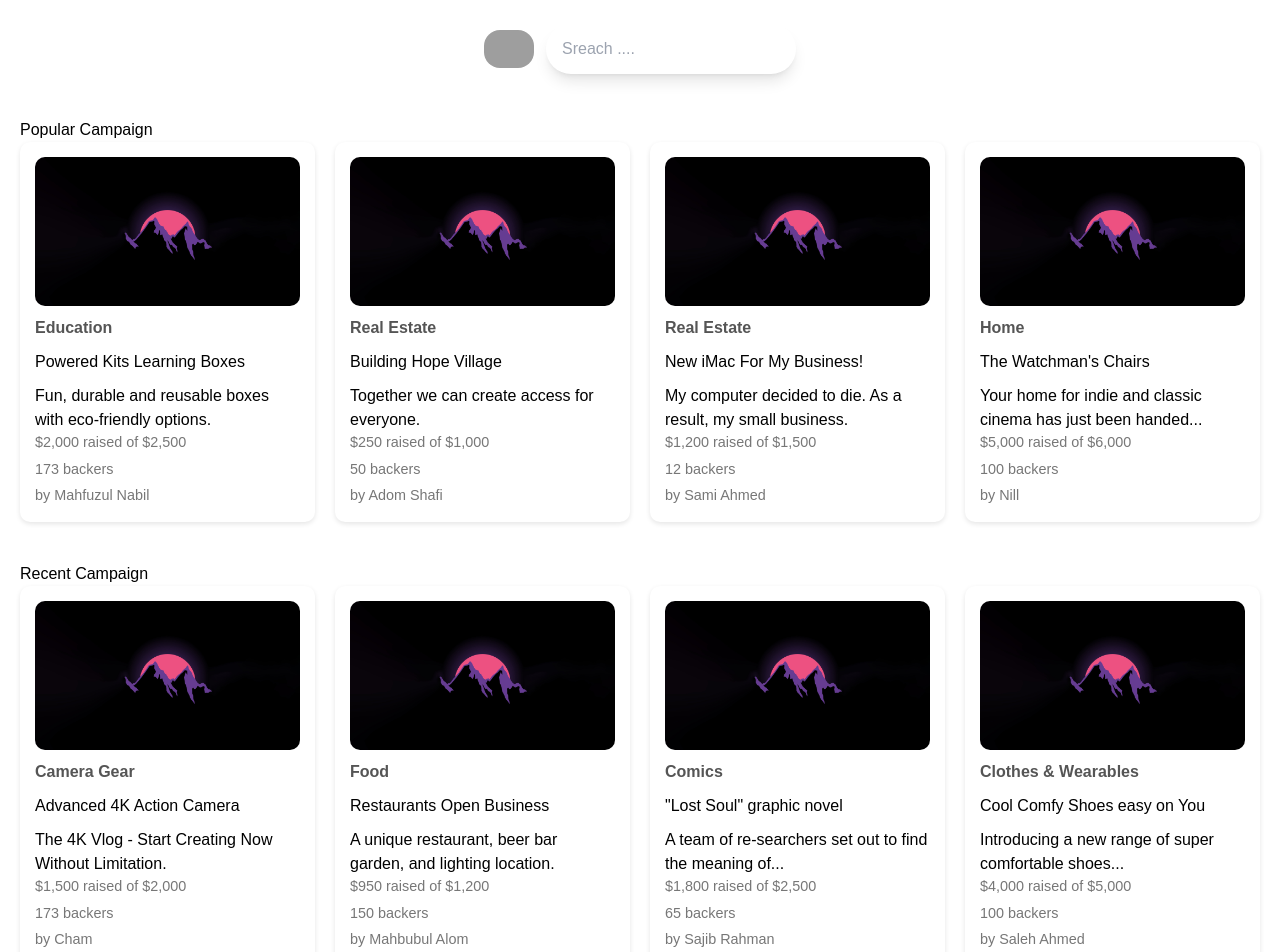
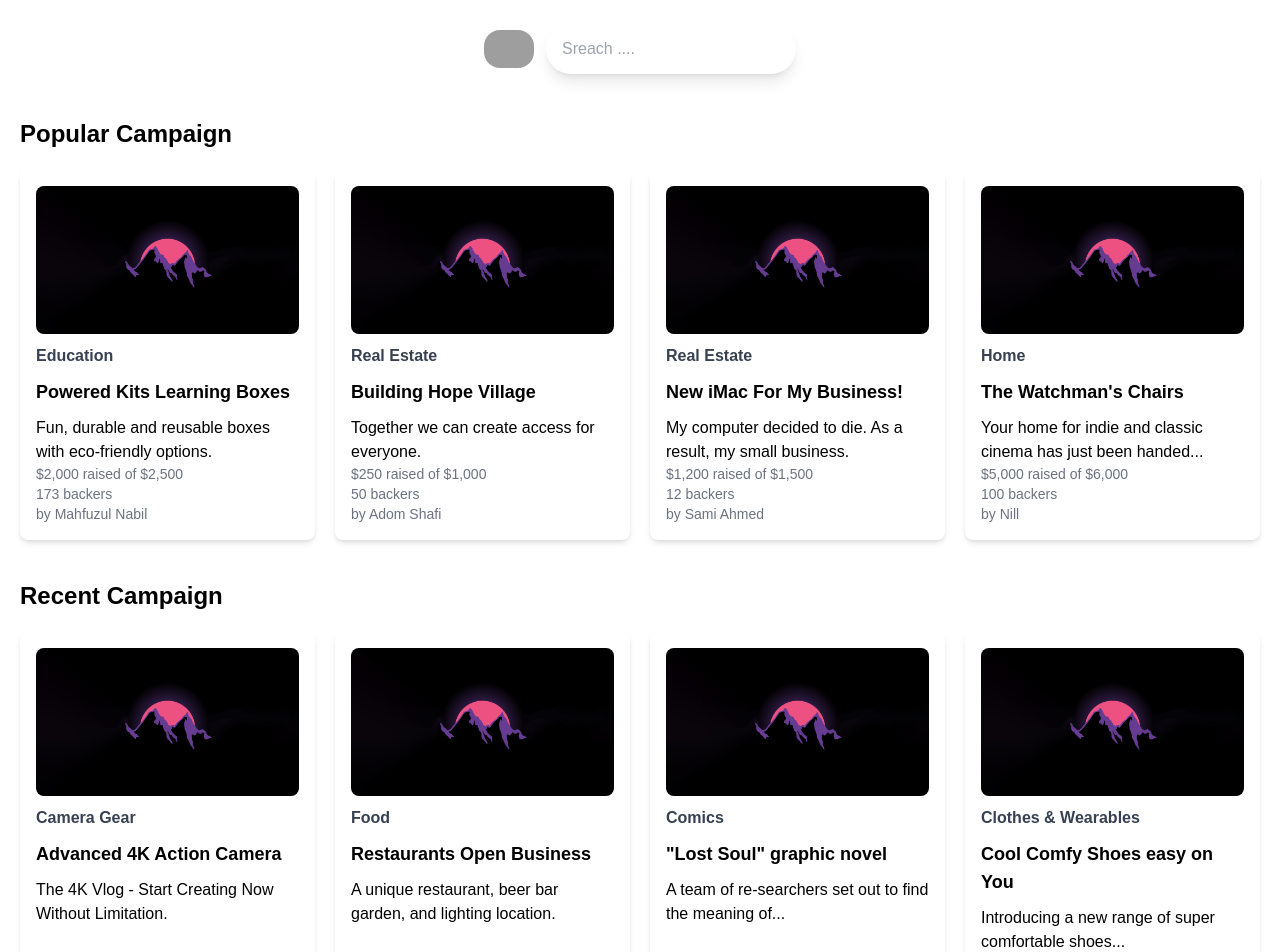
Before and after one commit to Truong62/THAH, a React (Create React App) app: page / in a window 1280 px wide. Shown: the top 952 px of the page. Built offline with nearby package versions, Linux system fonts and the light colour scheme; grey boxes are pictures that could not be loaded.

Commit message:
update by hiep

```diff
--- a/src/components/Card/Card.css
+++ /dev/null
@@ -1,86 +0,0 @@
-.campaign-container {
-  padding: 20px;
-}
-
-.campaign-grid {
-  display: grid;
-  gap: 20px;
-  margin-bottom: 40px;
-}
-
-.campaign-card {
-  background: #fff;
-  border-radius: 10px;
-  padding: 15px;
-  box-shadow: 0 2px 5px rgba(0, 0, 0, 0.1);
-  transition: transform 0.3s ease;
-  display: flex;
-  flex-direction: column;
-  justify-content: space-between;
-  height: 100%;
-}
-
-.campaign-image {
-  width: 100%;
-  height: auto;
-  max-height: 200px; /* Ensures the image doesn't stretch the card */
-  border-radius: 10px;
-  object-fit: cover; /* Ensures the image maintains its aspect ratio */
-}
-
-.campaign-content {
-  display: flex;
-  flex-direction: column;
-  gap: 10px;
-  margin-top: 10px;
-  flex-grow: 1;
-}
-
-.campaign-category {
-  font-weight: bold;
-  color: #555;
-}
-
-.campaign-footer {
-  display: flex;
-  flex-direction: column;
-  gap: 5px;
-  font-size: 0.9em;
-  color: #777;
-}
-
-.campaign-card:hover {
-  transform: translateY(-5px);
-}
-
-/* Grid layout for popular campaigns */
-.popular-campaigns {
-  grid-template-columns: repeat(4, 1fr);
-}
-
-/* Grid layout for recent campaigns */
-.recent-campaigns {
-  grid-template-columns: repeat(4, 1fr);
-}
-
-/* Responsive styles */
-@media (max-width: 1200px) {
-  .popular-campaigns,
-  .recent-campaigns {
-    grid-template-columns: repeat(3, 1fr);
-  }
-}
-
-@media (max-width: 992px) {
-  .popular-campaigns,
-  .recent-campaigns {
-    grid-template-columns: repeat(2, 1fr);
-  }
-}
-
-@media (max-width: 768px) {
-  .popular-campaigns,
-  .recent-campaigns {
-    grid-template-columns: 1fr;
-  }
-}
--- a/src/components/Card/Card.js
+++ b/src/components/Card/Card.js
@@ -1,58 +1,57 @@
 import React from 'react';
-import './Card.css';
 
 const CampaignGrid = () => {
   return (
-    <div className="campaign-container">
-      <h2>Popular Campaign</h2>
-      <div className="campaign-grid popular-campaigns">
-        <div className="campaign-card featured">
-          <img src='../../images/wallpaperflare.com_wallpaper.jpg' alt="Campaign" className="campaign-image" />
-          <div className="campaign-content">
-            <span className="campaign-category">Education</span>
-            <h4>Powered Kits Learning Boxes</h4>
+    <div className="p-5">
+      <h2 className="text-2xl font-bold mb-5">Popular Campaign</h2>
+      <div className="grid gap-5 mb-10 grid-cols-1 md:grid-cols-2 lg:grid-cols-3 xl:grid-cols-4">
+        <div className="bg-white rounded-lg p-4 shadow-md transition-transform duration-300 ease-in-out flex flex-col justify-between h-full hover:translate-y-[-5px]">
+          <img src='../../images/wallpaperflare.com_wallpaper.jpg' alt="Campaign" className="w-full h-auto max-h-52 rounded-lg object-cover" />
+          <div className="flex flex-col gap-2.5 mt-2.5 flex-grow">
+            <span className="font-bold text-gray-700">Education</span>
+            <h4 className="text-lg font-semibold">Powered Kits Learning Boxes</h4>
             <p>Fun, durable and reusable boxes with eco-friendly options.</p>
           </div>
-          <div className="campaign-footer">
+          <div className="flex flex-col gap-1.25 text-sm text-gray-500">
             <span>$2,000 raised of $2,500</span>
             <span>173 backers</span>
             <span>by Mahfuzul Nabil</span>
           </div>
         </div>
-        <div className="campaign-card">
-          <img src="../../images/wallpaperflare.com_wallpaper.jpg" alt="Campaign" className="campaign-image" />
-          <div className="campaign-content">
-            <span className="campaign-category">Real Estate</span>
-            <h4>Building Hope Village</h4>
+        <div className="bg-white rounded-lg p-4 shadow-md transition-transform duration-300 ease-in-out flex flex-col justify-between h-full hover:translate-y-[-5px]">
+          <img src='../../images/wallpaperflare.com_wallpaper.jpg' alt="Campaign" className="w-full h-auto max-h-52 rounded-lg object-cover" />
+          <div className="flex flex-col gap-2.5 mt-2.5 flex-grow">
+            <span className="font-bold text-gray-700">Real Estate</span>
+            <h4 className="text-lg font-semibold">Building Hope Village</h4>
             <p>Together we can create access for everyone.</p>
           </div>
-          <div className="campaign-footer">
+          <div className="flex flex-col gap-1.25 text-sm text-gray-500">
             <span>$250 raised of $1,000</span>
             <span>50 backers</span>
             <span>by Adom Shafi</span>
           </div>
         </div>
-        <div className="campaign-card">
-          <img src="../../images/wallpaperflare.com_wallpaper.jpg" alt="Campaign" className="campaign-image" />
-          <div className="campaign-content">
-            <span className="campaign-category">Real Estate</span>
-            <h4>New iMac For My Business!</h4>
+        <div className="bg-white rounded-lg p-4 shadow-md transition-transform duration-300 ease-in-out flex flex-col justify-between h-full hover:translate-y-[-5px]">
+          <img src='../../images/wallpaperflare.com_wallpaper.jpg' alt="Campaign" className="w-full h-auto max-h-52 rounded-lg object-cover" />
+          <div className="flex flex-col gap-2.5 mt-2.5 flex-grow">
+            <span className="font-bold text-gray-700">Real Estate</span>
+            <h4 className="text-lg font-semibold">New iMac For My Business!</h4>
             <p>My computer decided to die. As a result, my small business.</p>
           </div>
-          <div className="campaign-footer">
+          <div className="flex flex-col gap-1.25 text-sm text-gray-500">
             <span>$1,200 raised of $1,500</span>
             <span>12 backers</span>
             <span>by Sami Ahmed</span>
           </div>
         </div>
-        <div className="campaign-card">
-          <img src="../../images/wallpaperflare.com_wallpaper.jpg" alt="Campaign" className="campaign-image" />
-          <div className="campaign-content">
-            <span className="campaign-category">Home</span>
-            <h4>The Watchman's Chairs</h4>
+        <div className="bg-white rounded-lg p-4 shadow-md transition-transform duration-300 ease-in-out flex flex-col justify-between h-full hover:translate-y-[-5px]">
+          <img src='../../images/wallpaperflare.com_wallpaper.jpg' alt="Campaign" className="w-full h-auto max-h-52 rounded-lg object-cover" />
+          <div className="flex flex-col gap-2.5 mt-2.5 flex-grow">
+            <span className="font-bold text-gray-700">Home</span>
+            <h4 className="text-lg font-semibold">The Watchman's Chairs</h4>
             <p>Your home for indie and classic cinema has just been handed...</p>
           </div>
-          <div className="campaign-footer">
+          <div className="flex flex-col gap-1.25 text-sm text-gray-500">
             <span>$5,000 raised of $6,000</span>
             <span>100 backers</span>
             <span>by Nill</span>
@@ -60,55 +59,55 @@ const CampaignGrid = () => {
         </div>
       </div>
 
-      <h2>Recent Campaign</h2>
-      <div className="campaign-grid recent-campaigns">
-        <div className="campaign-card">
-          <img src="../../images/wallpaperflare.com_wallpaper.jpg" alt="Campaign" className="campaign-image" />
-          <div className="campaign-content">
-            <span className="campaign-category">Camera Gear</span>
-            <h4>Advanced 4K Action Camera</h4>
+      <h2 className="text-2xl font-bold mb-5">Recent Campaign</h2>
+      <div className="grid gap-5 mb-10 grid-cols-1 md:grid-cols-2 lg:grid-cols-3 xl:grid-cols-4">
+        <div className="bg-white rounded-lg p-4 shadow-md transition-transform duration-300 ease-in-out flex flex-col justify-between h-full hover:translate-y-[-5px]">
+          <img src='../../images/wallpaperflare.com_wallpaper.jpg' alt="Campaign" className="w-full h-auto max-h-52 rounded-lg object-cover" />
+          <div className="flex flex-col gap-2.5 mt-2.5 flex-grow">
+            <span className="font-bold text-gray-700">Camera Gear</span>
+            <h4 className="text-lg font-semibold">Advanced 4K Action Camera</h4>
             <p>The 4K Vlog - Start Creating Now Without Limitation.</p>
           </div>
-          <div className="campaign-footer">
+          <div className="flex flex-col gap-1.25 text-sm text-gray-500">
             <span>$1,500 raised of $2,000</span>
             <span>173 backers</span>
             <span>by Cham</span>
           </div>
         </div>
-        <div className="campaign-card">
-          <img src="../../images/wallpaperflare.com_wallpaper.jpg" alt="Campaign" className="campaign-image" />
-          <div className="campaign-content">
-            <span className="campaign-category">Food</span>
-            <h4>Restaurants Open Business</h4>
+        <div className="bg-white rounded-lg p-4 shadow-md transition-transform duration-300 ease-in-out flex flex-col justify-between h-full hover:translate-y-[-5px]">
+          <img src='../../images/wallpaperflare.com_wallpaper.jpg' alt="Campaign" className="w-full h-auto max-h-52 rounded-lg object-cover" />
+          <div className="flex flex-col gap-2.5 mt-2.5 flex-grow">
+            <span className="font-bold text-gray-700">Food</span>
+            <h4 className="text-lg font-semibold">Restaurants Open Business</h4>
             <p>A unique restaurant, beer bar garden, and lighting location.</p>
           </div>
-          <div className="campaign-footer">
+          <div className="flex flex-col gap-1.25 text-sm text-gray-500">
             <span>$950 raised of $1,200</span>
             <span>150 backers</span>
             <span>by Mahbubul Alom</span>
           </div>
         </div>
-        <div className="campaign-card">
-          <img src="../../images/wallpaperflare.com_wallpaper.jpg" alt="Campaign" className="campaign-image" />
-          <div className="campaign-content">
-            <span className="campaign-category">Comics</span>
-            <h4>"Lost Soul" graphic novel</h4>
+        <div className="bg-white rounded-lg p-4 shadow-md transition-transform duration-300 ease-in-out flex flex-col justify-between h-full hover:translate-y-[-5px]">
+          <img src='../../images/wallpaperflare.com_wallpaper.jpg' alt="Campaign" className="w-full h-auto max-h-52 rounded-lg object-cover" />
+          <div className="flex flex-col gap-2.5 mt-2.5 flex-grow">
+            <span className="font-bold text-gray-700">Comics</span>
+            <h4 className="text-lg font-semibold">"Lost Soul" graphic novel</h4>
             <p>A team of re-searchers set out to find the meaning of...</p>
           </div>
-          <div className="campaign-footer">
+          <div className="flex flex-col gap-1.25 text-sm text-gray-500">
             <span>$1,800 raised of $2,500</span>
             <span>65 backers</span>
             <span>by Sajib Rahman</span>
           </div>
         </div>
-        <div className="campaign-card">
-          <img src="../../images/wallpaperflare.com_wallpaper.jpg" alt="Campaign" className="campaign-image" />
-          <div className="campaign-content">
-            <span className="campaign-category">Clothes & Wearables</span>
-            <h4>Cool Comfy Shoes easy on You</h4>
+        <div className="bg-white rounded-lg p-4 shadow-md transition-transform duration-300 ease-in-out flex flex-col justify-between h-full hover:translate-y-[-5px]">
+          <img src='../../images/wallpaperflare.com_wallpaper.jpg' alt="Campaign" className="w-full h-auto max-h-52 rounded-lg object-cover" />
+          <div className="flex flex-col gap-2.5 mt-2.5 flex-grow">
+            <span className="font-bold text-gray-700">Clothes & Wearables</span>
+            <h4 className="text-lg font-semibold">Cool Comfy Shoes easy on You</h4>
             <p>Introducing a new range of super comfortable shoes...</p>
           </div>
-          <div className="campaign-footer">
+          <div className="flex flex-col gap-1.25 text-sm text-gray-500">
             <span>$4,000 raised of $5,000</span>
             <span>100 backers</span>
             <span>by Saleh Ahmed</span>
```
